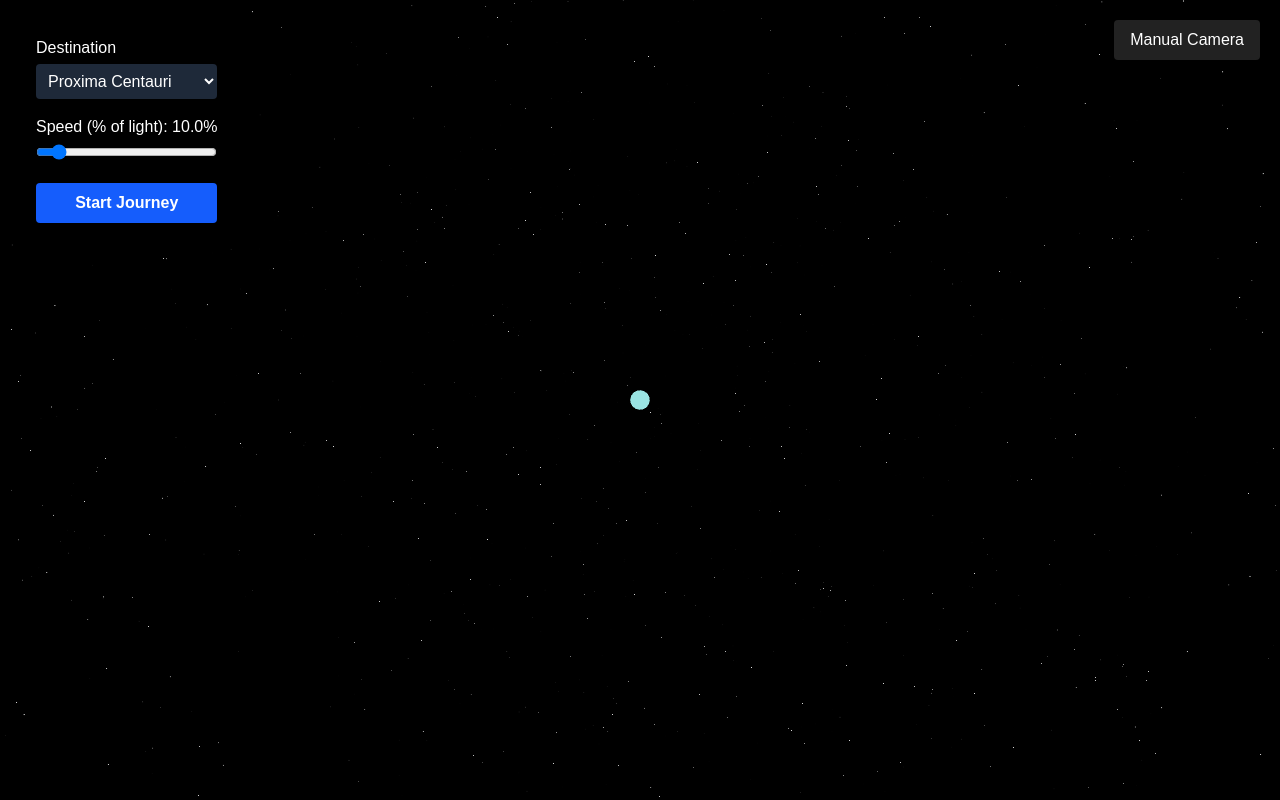
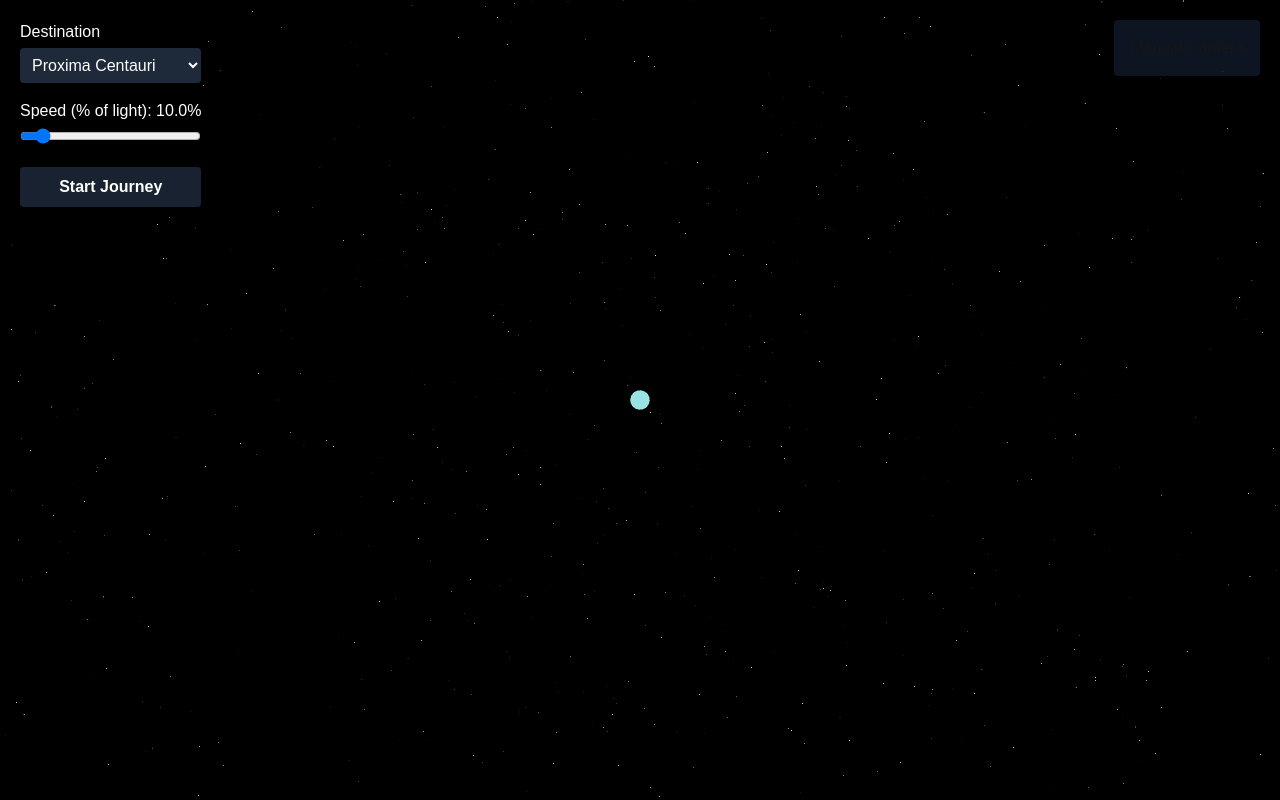
Before and after one commit to khitishpradhan/proxima-journey, a Next.js app: page / in a window 1280 px wide. Built offline with nearby package versions, Linux system fonts and the light colour scheme.

Commit message:
Changed the button colors and replaced pure css with tailwind's

```diff
--- a/app/components/SimulationCanvas.tsx
+++ b/app/components/SimulationCanvas.tsx
@@ -30,18 +30,7 @@ export default function SimulationCanvas() {
     <>
       {/* Toggle Button */}
       <button
-        style={{
-          position: 'absolute',
-          top: 20,
-          right: 20,
-          zIndex: 10,
-          padding: '0.5rem 1rem',
-          backgroundColor: '#222',
-          color: 'white',
-          border: 'none',
-          borderRadius: '0.25rem',
-          cursor: 'pointer'
-        }}
+        className='absolute top-5 right-5 z-10 p-4 bg-gray-900/85 hover:bg-gray-700 rounded cursor-pointer'
         onClick={toggleControlMode}
       >
         {isManualControl ? 'Auto Camera' : 'Manual Camera'}
--- a/app/components/SimulationControls.tsx
+++ b/app/components/SimulationControls.tsx
@@ -24,7 +24,7 @@ export default function SimulationControls({ onStartJourney }: { onStartJourney:
   }
 
   return (
-    <div className="absolute top-5 left-5 bg-black bg-opacity-70 p-4 rounded-lg text-white space-y-4 z-50">
+    <div className="absolute top-5 left-5 bg-black bg-opacity-100 rounded-lg text-white space-y-4 z-50">
       {/* Destination Dropdown */}
       <div>
         <label className="block mb-1">Destination</label>
@@ -58,7 +58,7 @@ export default function SimulationControls({ onStartJourney }: { onStartJourney:
       {/* Start Journey Button */}
       <button
         onClick={handleStart}
-        className="w-full bg-blue-600 hover:bg-blue-700 p-2 rounded font-semibold"
+        className="w-full bg-gray-800/85 hover:bg-gray-700 p-2 rounded font-semibold"
       >
         Start Journey
       </button>
```
